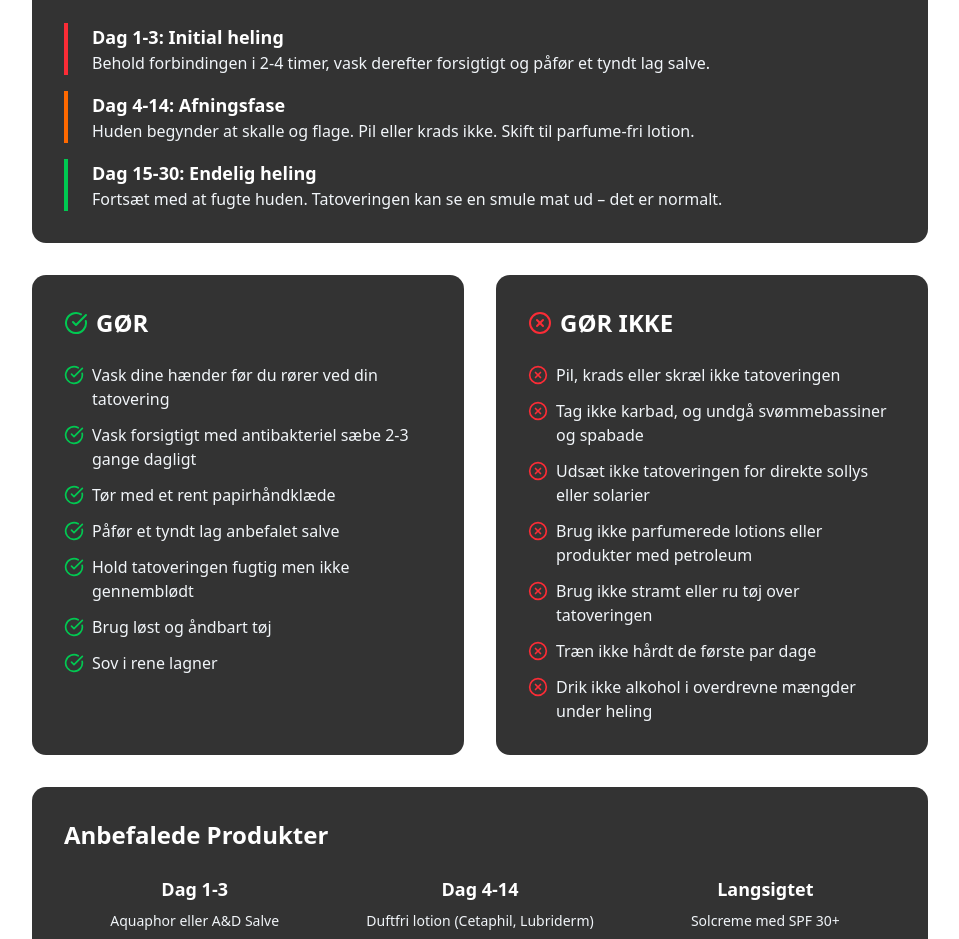
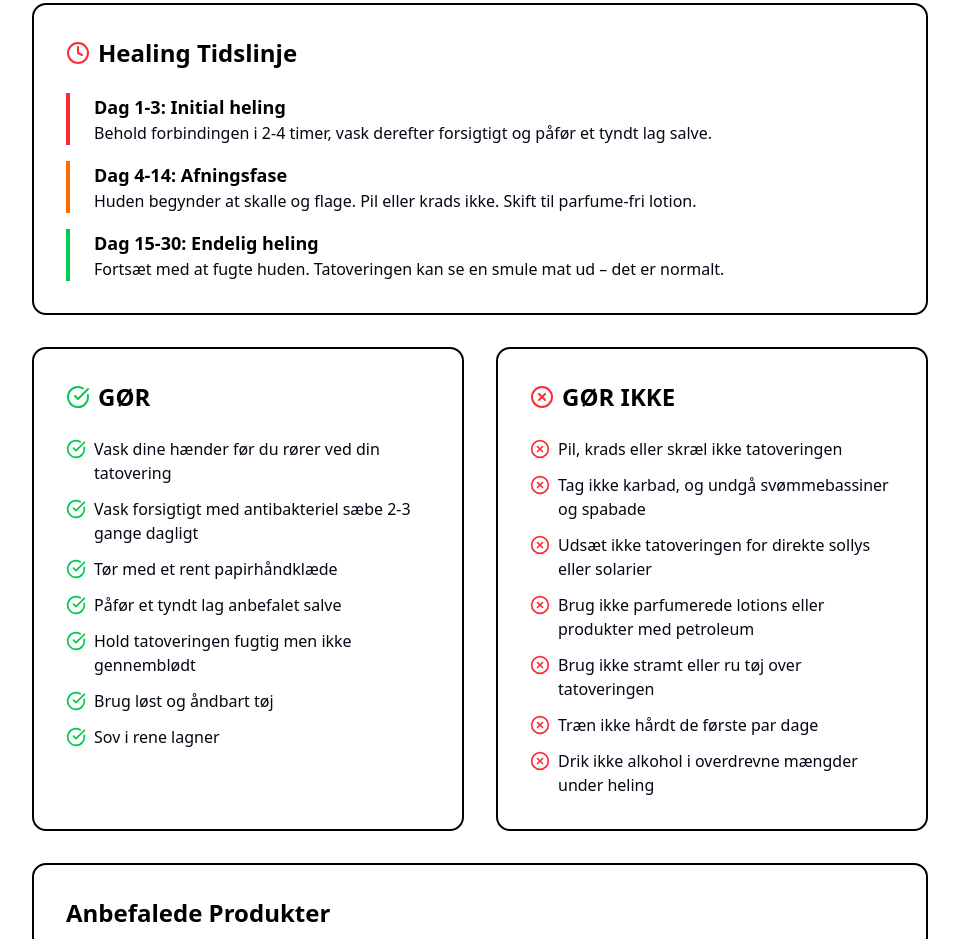
Before and after one commit to nordbobirk/02369-project, a Next.js app: page /aftercare in a window 1280 px wide. Shown: the part 413-1352 px from the top of the page, without its empty margins (160-1119 px from the left). Built offline with nearby package versions, Linux system fonts and the light colour scheme.

Commit message:
Fixed aftercare

```diff
--- a/src/app/(public)/aftercare/page.tsx
+++ b/src/app/(public)/aftercare/page.tsx
@@ -8,42 +8,42 @@ export default function Aftercare() {
           <h1 className="text-4xl md:text-5xl font-bold text-black mb-8 text-center">
             Aftercare
           </h1>
-          <p className="text-lg text-center mb-12 text-left">
+          <p className="border-2 border-black text-lg text-center mb-12 p-8 text-left rounded-xl">
             Den rigtige aftercare er vigtig for heling og vedligeholdelse af
             kvaliteten af din nye tatovering. Følg nedenstående instruktioner
             for at opnå de bedste resultater.
           </p>
 
           {/* Tidslinje */}
-          <div className="bg-black/80 rounded-xl p-8 mb-8">
-            <h2 className="text-2xl font-bold text-white mb-6 flex items-center gap-2">
+          <div className="border-2 border-black rounded-xl p-8 mb-8">
+            <h2 className="text-2xl font-bold text-black mb-6 flex items-center gap-2">
               <Clock className="h-6 w-6 text-red-500" />
               Healing Tidslinje
             </h2>
             <div className="space-y-4">
               <div className="border-l-4 border-red-500 pl-6">
-                <h3 className="text-lg font-semibold text-white">
+                <h3 className="text-lg font-semibold text-black">
                   Dag 1-3: Initial heling
                 </h3>
-                <p className="text-slate-100">
+                <p className="text-slate-1000">
                   Behold forbindingen i 2-4 timer, vask derefter forsigtigt og
                   påfør et tyndt lag salve.
                 </p>
               </div>
               <div className="border-l-4 border-orange-500 pl-6">
-                <h3 className="text-lg font-semibold text-white">
+                <h3 className="text-lg font-semibold text-black">
                   Dag 4-14: Afningsfase
                 </h3>
-                <p className="text-slate-100">
+                <p className="text-slate-1000">
                   Huden begynder at skalle og flage. Pil eller krads ikke. Skift
                   til parfume-fri lotion.
                 </p>
               </div>
               <div className="border-l-4 border-green-500 pl-6">
-                <h3 className="text-lg font-semibold text-white">
+                <h3 className="text-lg font-semibold text-black">
                   Dag 15-30: Endelig heling
                 </h3>
-                <p className="text-slate-100">
+                <p className="text-slate-1000">
                   Fortsæt med at fugte huden. Tatoveringen kan se en smule mat
                   ud – det er normalt.
                 </p>
@@ -53,12 +53,12 @@ export default function Aftercare() {
 
           <div className="grid grid-cols-1 md:grid-cols-2 gap-8 mb-8">
             {/* Gør */}
-            <div className="bg-black/80 rounded-xl p-8">
-              <h2 className="text-2xl font-bold text-white mb-6 flex items-center gap-2">
+            <div className="border-2 border-black rounded-xl p-8">
+              <h2 className="text-2xl font-bold text-black mb-6 flex items-center gap-2">
                 <CheckCircle className="h-6 w-6 text-green-500" />
                 GØR
               </h2>
-              <ul className="space-y-3 text-slate-100">
+              <ul className="space-y-3 text-slate-1000">
                 <li className="flex items-start gap-2">
                   <CheckCircle className="h-5 w-5 text-green-500 mt-0.5 flex-shrink-0" />
                   <span>Vask dine hænder før du rører ved din tatovering</span>
@@ -93,12 +93,12 @@ export default function Aftercare() {
             </div>
 
             {/* Gør ikke */}
-            <div className="bg-black/80 rounded-xl p-8">
-              <h2 className="text-2xl font-bold text-white mb-6 flex items-center gap-2">
+            <div className="border-2 border-black rounded-xl p-8">
+              <h2 className="text-2xl font-bold text-black mb-6 flex items-center gap-2">
                 <XCircle className="h-6 w-6 text-red-500" />
                 GØR IKKE
               </h2>
-              <ul className="space-y-3 text-slate-100">
+              <ul className="space-y-3 text-slate-1000">
                 <li className="flex items-start gap-2">
                   <XCircle className="h-5 w-5 text-red-500 mt-0.5 flex-shrink-0" />
                   <span>Pil, krads eller skræl ikke tatoveringen</span>
@@ -140,32 +140,32 @@ export default function Aftercare() {
           </div>
 
           {/* Produkter */}
-          <div className="bg-black/80 rounded-xl p-8 mb-8">
-            <h2 className="text-2xl font-bold text-white mb-6">
+          <div className="border-2 border-black rounded-xl p-8 mb-8">
+            <h2 className="text-2xl font-bold text-black mb-6">
               Anbefalede Produkter
             </h2>
             <div className="grid grid-cols-1 md:grid-cols-3 gap-6">
               <div className="text-center">
-                <h3 className="text-lg font-semibold text-white mb-2">
+                <h3 className="text-lg font-semibold text-black mb-2">
                   Dag 1-3
                 </h3>
-                <p className="text-slate-100 text-sm">
+                <p className="text-slate-1000 text-sm">
                   Aquaphor eller A&D Salve
                 </p>
               </div>
               <div className="text-center">
-                <h3 className="text-lg font-semibold text-white mb-2">
+                <h3 className="text-lg font-semibold text-black mb-2">
                   Dag 4-14
                 </h3>
-                <p className="text-slate-100 text-sm">
+                <p className="text-slate-1000 text-sm">
                   Duftfri lotion (Cetaphil, Lubriderm)
                 </p>
               </div>
               <div className="text-center">
-                <h3 className="text-lg font-semibold text-white mb-2">
+                <h3 className="text-lg font-semibold text-black mb-2">
                   Langsigtet
                 </h3>
-                <p className="text-slate-100 text-sm">Solcreme med SPF 30+</p>
+                <p className="text-slate-1000 text-sm">Solcreme med SPF 30+</p>
               </div>
             </div>
           </div>
```
